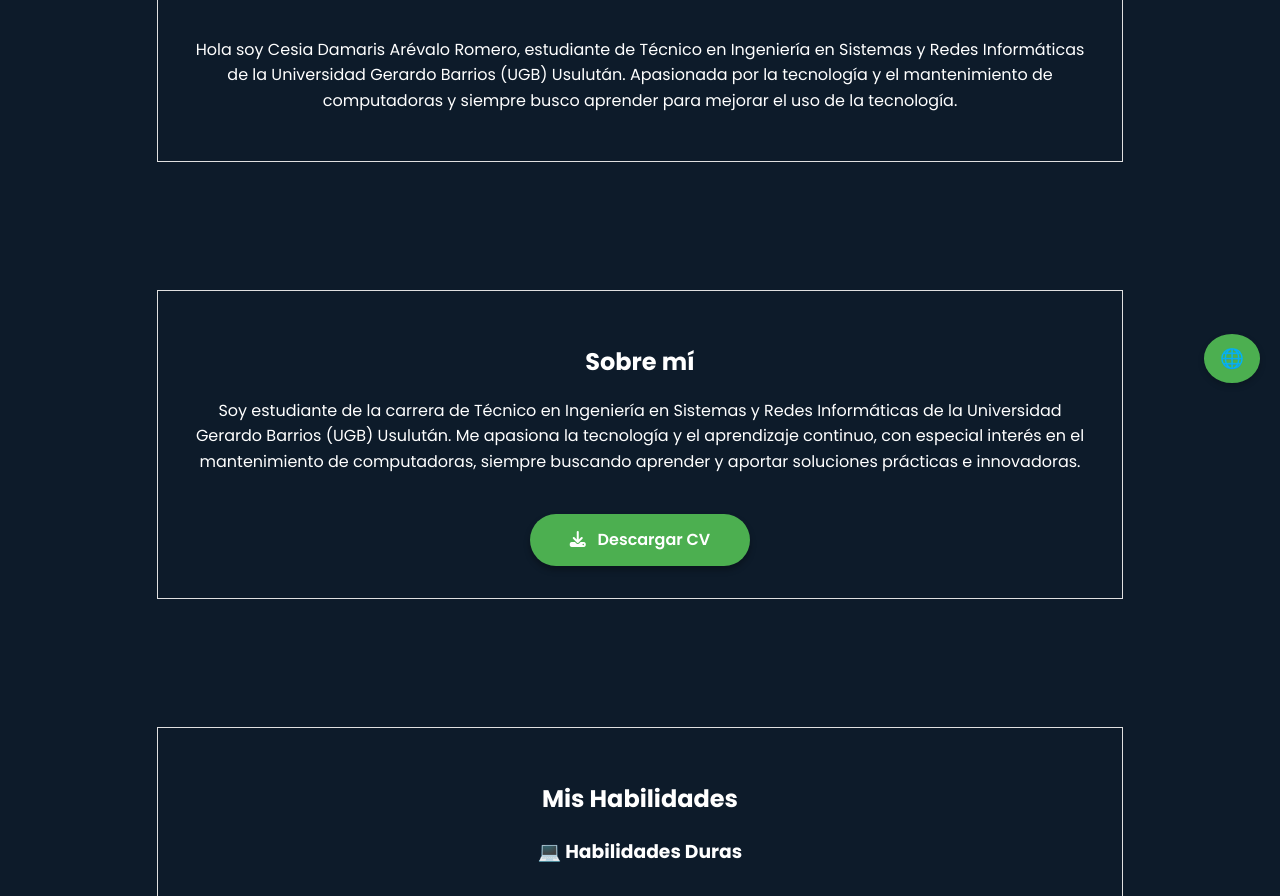
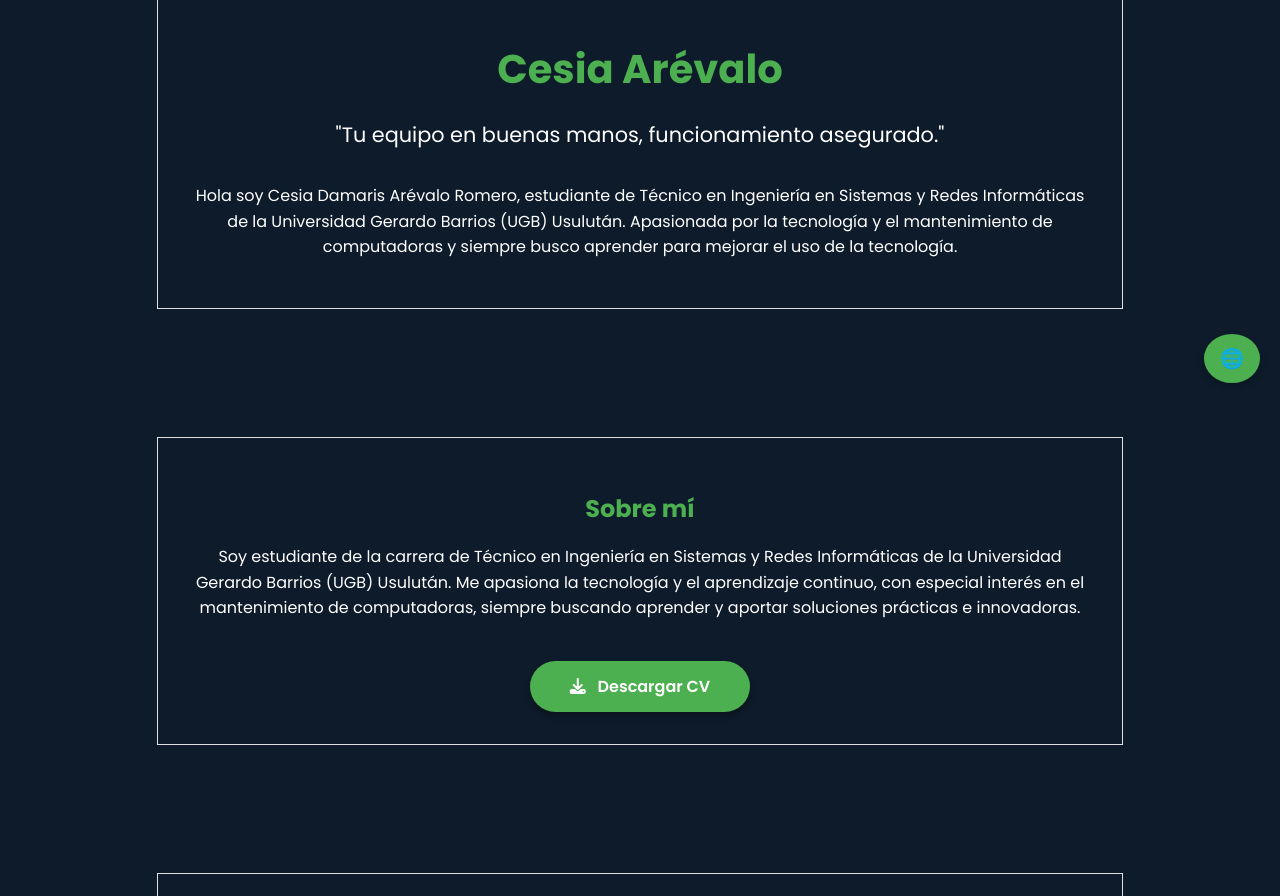
Before and after one commit to cesia-arevalo/PORTAFOLIO, a plain HTML site: page Portafolio/Index.html in a window 1280 px wide. Shown: the part 397-1293 px from the top of the page. Drawn offline with Linux system fonts and the light colour scheme.

Commit message:
Nuevos cambios

```diff
--- a/Portafolio/Estilo.css
+++ b/Portafolio/Estilo.css
@@ -195,3 +195,46 @@ main {
     max-width: 100%;
     gap: 1.5rem;
 }
+
+#sobre-mi .card h2 {
+    color: #4CAF50;
+}
+
+#habilidades .card h2 {
+    color: #4CAF50;
+}
+
+#linkedin .card h2 {
+    color: #4CAF50;
+}
+
+#sobre-mi .card h2,
+#habilidades .card h2,
+#linkedin .card h2 {
+    color: #4CAF50;
+}
+
+#habilidades .card h3 {
+    color: #4CAF50;
+}
+
+
+.brand-name {
+    color: #4CAF50;
+    font-size: 2.5rem;
+    font-weight: 700;
+    margin-top: 1rem;
+    margin-bottom: 0.5rem;
+}
+
+.brand-slogan {
+    color: #FFFFFF;
+    font-size: 1.3rem;
+    font-weight: 500;
+    margin-bottom: 2rem;
+}
+
+h1, h2, h3 {
+    color: #FFFFFF;
+    margin-bottom: 0.5rem;
+}
--- a/Portafolio/Index.html
+++ b/Portafolio/Index.html
@@ -27,6 +27,8 @@
         <section id="inicio" class="section">
             <div class="card">
                 <img src="cesia.jpg" alt="Foto de Cesia" />
+                <h1 class="brand-name">Cesia Arévalo </h1>
+                <h2 class="brand-slogan">"Tu equipo en buenas manos, funcionamiento asegurado."</h2>
                 <p id="home-text">
                     Hola soy Cesia Damaris Arévalo Romero, estudiante de Técnico en Ingeniería en Sistemas y Redes Informáticas de la Universidad Gerardo Barrios (UGB) Usulután. Apasionada por la tecnología y el mantenimiento de computadoras y siempre busco aprender para mejorar el uso de la tecnología.
                 </p>
```
